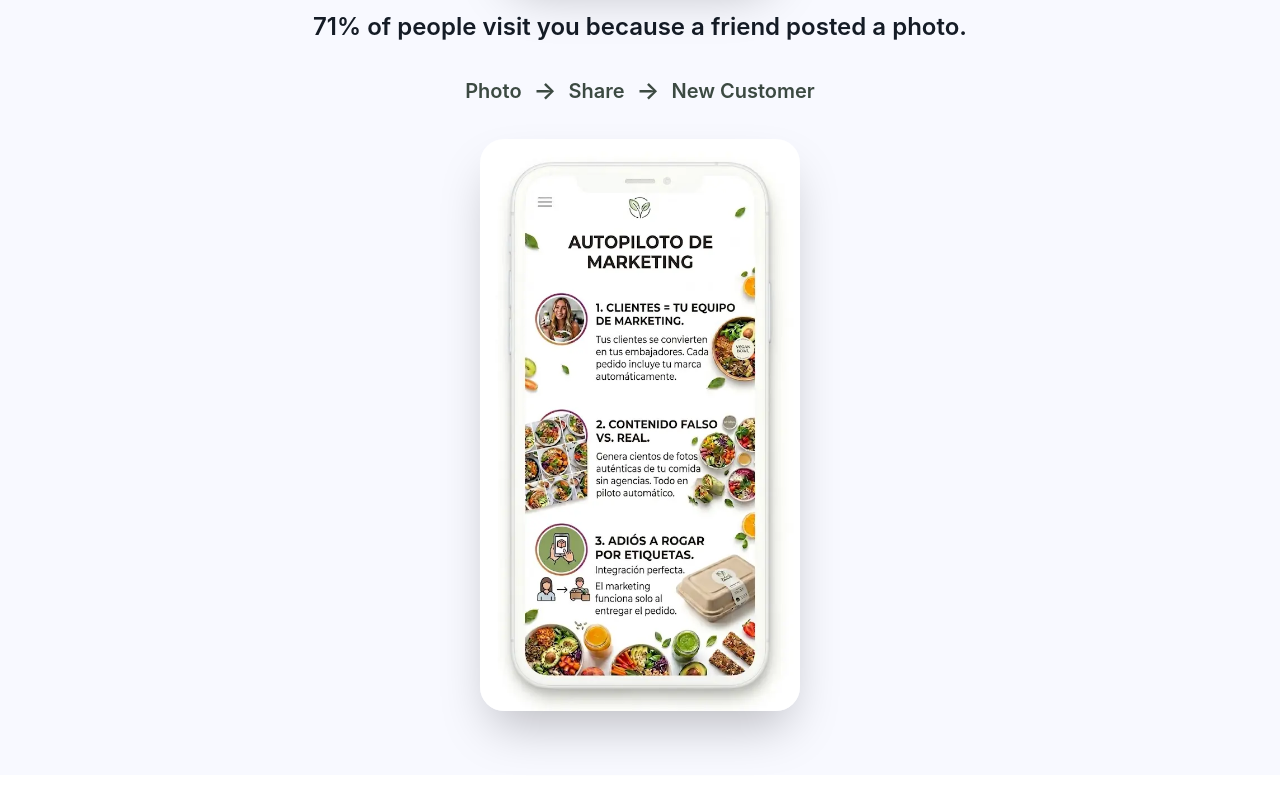
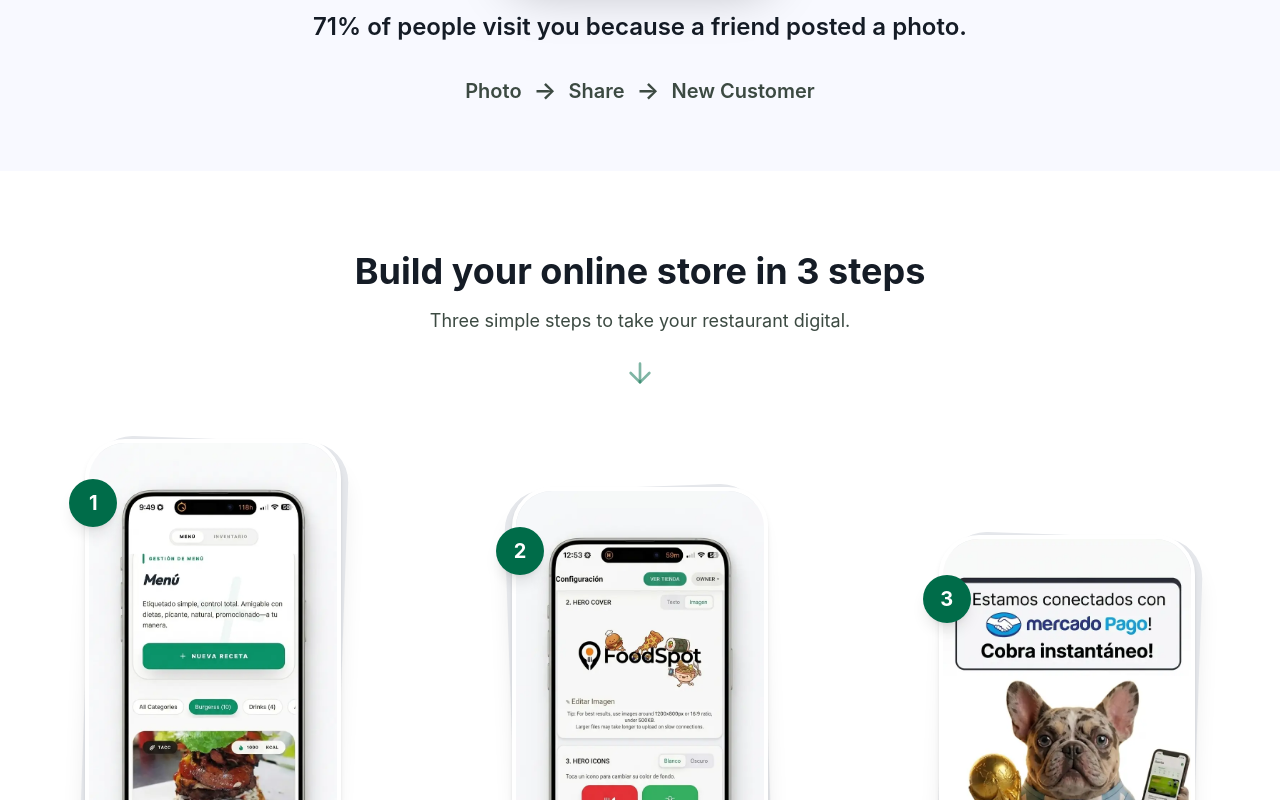
Before and after one commit to hikaribrandan3-code/foodspot-new-landing-page-, a React (Vite) app: page / in a window 1280 px wide. Shown: the part 2200-3000 px from the top of the page. Built offline with nearby package versions, Linux system fonts and the light colour scheme; a web font is replaced by a local one.

Commit message:
Cleanup: reduce MiddleCTA height by 30%, remove UGC image, make hero text wider on mobile

```diff
--- a/src/components/Features.tsx
+++ b/src/components/Features.tsx
@@ -165,21 +165,6 @@ export function UGCMarketing() {
           </div>
         </div>
 
-        <div
-          initial={{ opacity: 0, y: 30 }}
-          whileInView={{ opacity: 1, y: 0 }}
-          viewport={{ once: true }}
-          className="flex justify-center"
-        >
-          <img
-            src="/ugc-benefits.webp"
-            alt="UGC Benefits"
-            loading="lazy"
-            width={572}
-            height={1024}
-            className="w-full max-w-xs rounded-3xl shadow-2xl"
-          />
-        </div>
       </div>
     </section>
   );
--- a/src/components/MainSections.tsx
+++ b/src/components/MainSections.tsx
@@ -196,7 +196,7 @@ export function Hero() {
   return (
     <section className="w-full bg-white px-6 py-12 md:py-20">
       <div className="max-w-7xl mx-auto">
-        <div className="md:grid md:grid-cols-2 md:gap-12 md:items-center flex flex-col items-center text-center md:text-left md:items-center">
+        <div className="md:grid md:grid-cols-2 md:gap-12 md:items-center flex flex-col items-start md:text-left">
           {/* Left: Text content */}
           <div className="flex flex-col justify-center md:text-left">
             <h1 className="font-display text-5xl md:text-6xl text-on-surface font-black mb-6 leading-none">
@@ -437,7 +437,7 @@ export function MiddleCTA() {
   const { lang } = useLanguage();
 
   return (
-    <section className="py-16 px-6 bg-primary overflow-hidden relative">
+    <section className="py-8 px-6 bg-primary overflow-hidden relative">
       <div className="absolute inset-0 opacity-20">
         <CanvasBackground color="#ffffff" variant="blobs" />
       </div>
```
